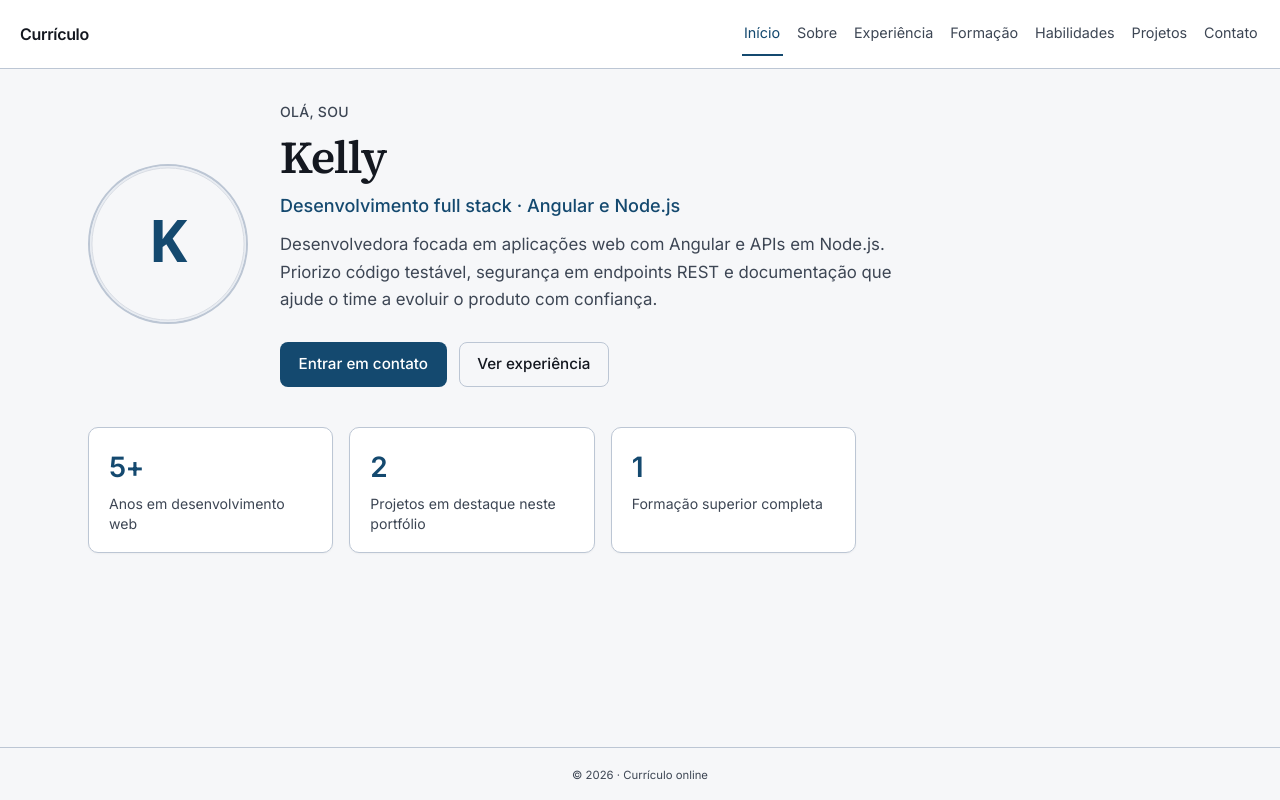
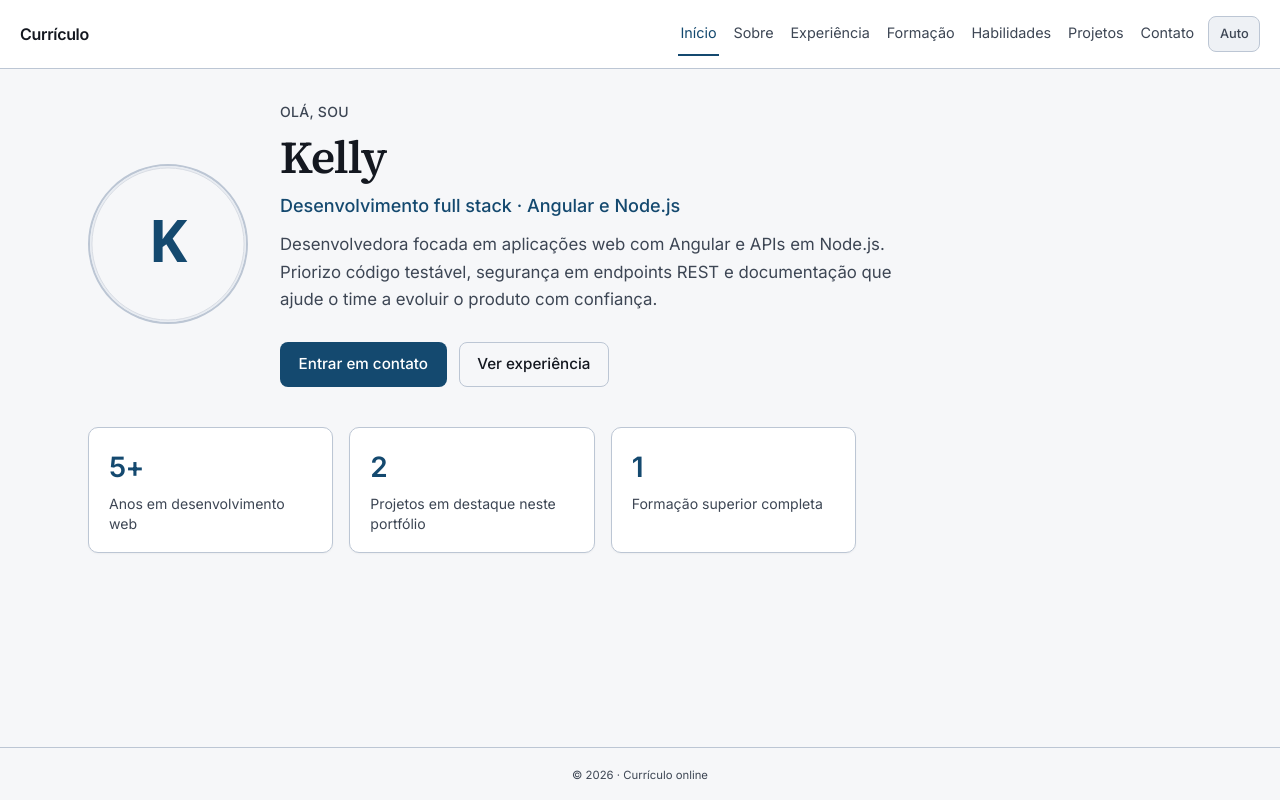
Before and after one commit to Ksaavedra/curriculum-site, an Angular app: page / in a window 1280 px wide. Built offline with nearby package versions, Linux system fonts and the light colour scheme.

Commit message:
modo escuro

```diff
--- /dev/null
+++ b/src/app/core/services/theme.service.ts
@@ -0,0 +1,92 @@
+import { DOCUMENT, isPlatformBrowser } from '@angular/common';
+import { Injectable, PLATFORM_ID, inject, signal } from '@angular/core';
+
+const STORAGE_KEY = 'cv-theme-preference';
+
+export type ThemePreference = 'system' | 'light' | 'dark';
+
+@Injectable({ providedIn: 'root' })
+export class ThemeService {
+  private readonly document = inject(DOCUMENT);
+  private readonly platformId = inject(PLATFORM_ID);
+
+  readonly preference = signal<ThemePreference>('system');
+
+  constructor() {
+    if (!isPlatformBrowser(this.platformId)) {
+      return;
+    }
+    const raw = localStorage.getItem(STORAGE_KEY);
+    if (raw === 'light' || raw === 'dark' || raw === 'system') {
+      this.preference.set(raw);
+    }
+    this.applyEffectiveTheme();
+    const mq = window.matchMedia('(prefers-color-scheme: dark)');
+    mq.addEventListener('change', () => {
+      if (this.preference() === 'system') {
+        this.applyEffectiveTheme();
+      }
+    });
+  }
+
+  effectiveTheme(): 'light' | 'dark' {
+    if (!isPlatformBrowser(this.platformId)) {
+      return 'light';
+    }
+    const p = this.preference();
+    if (p === 'light') {
+      return 'light';
+    }
+    if (p === 'dark') {
+      return 'dark';
+    }
+    return window.matchMedia('(prefers-color-scheme: dark)').matches ? 'dark' : 'light';
+  }
+
+  /** Atualiza `data-theme` em `<html>` para os tokens `--cv-*` em `styles.scss`. */
+  applyEffectiveTheme(): void {
+    if (!isPlatformBrowser(this.platformId)) {
+      return;
+    }
+    this.document.documentElement.setAttribute('data-theme', this.effectiveTheme());
+  }
+
+  setPreference(next: ThemePreference): void {
+    this.preference.set(next);
+    localStorage.setItem(STORAGE_KEY, next);
+    this.applyEffectiveTheme();
+  }
+
+  /** Ciclo: sistema → claro → escuro → sistema. */
+  cycle(): void {
+    const order: ThemePreference[] = ['system', 'light', 'dark'];
+    const cur = this.preference();
+    const i = order.indexOf(cur);
+    const next = order[(i + 1) % order.length];
+    this.setPreference(next);
+  }
+
+  /** Texto curto no botão. */
+  buttonLabel(): string {
+    switch (this.preference()) {
+      case 'system':
+        return 'Auto';
+      case 'light':
+        return 'Claro';
+      case 'dark':
+        return 'Escuro';
+    }
+  }
+
+  /** Rótulo acessível completo. */
+  ariaLabel(): string {
+    switch (this.preference()) {
+      case 'system':
+        return 'Tema do sistema: seguir claro ou escuro do dispositivo. Clicar para fixar claro.';
+      case 'light':
+        return 'Tema claro. Clicar para tema escuro.';
+      case 'dark':
+        return 'Tema escuro. Clicar para tema automático.';
+    }
+  }
+}
--- a/src/app/layout/header/header.html
+++ b/src/app/layout/header/header.html
@@ -1,5 +1,6 @@
 <header class="header">
   <a routerLink="/" class="brand">Currículo</a>
+  <div class="header-end">
     <nav class="nav" aria-label="Principal">
       @for (link of links; track link.path) {
         <a
@@ -10,4 +11,13 @@
         >
       }
     </nav>
+    <button
+      type="button"
+      class="theme-toggle"
+      (click)="theme.cycle()"
+      [attr.aria-label]="theme.ariaLabel()"
+    >
+      {{ theme.buttonLabel() }}
+    </button>
+  </div>
 </header>
--- a/src/app/layout/header/header.scss
+++ b/src/app/layout/header/header.scss
@@ -1,3 +1,34 @@
+.header-end {
+  display: flex;
+  flex-wrap: wrap;
+  align-items: center;
+  justify-content: flex-end;
+  gap: 0.5rem 0.75rem;
+}
+
+.theme-toggle {
+  font: inherit;
+  font-size: 0.8rem;
+  font-weight: 500;
+  padding: 0.45rem 0.65rem;
+  min-height: 2.25rem;
+  border-radius: 8px;
+  border: 1px solid var(--cv-border);
+  background: var(--cv-surface-2);
+  color: var(--cv-muted);
+  cursor: pointer;
+
+  &:hover {
+    color: var(--cv-text);
+    border-color: var(--cv-accent);
+  }
+
+  &:focus-visible {
+    outline: 2px solid var(--cv-accent);
+    outline-offset: 2px;
+  }
+}
+
 .header {
   display: flex;
   flex-wrap: wrap;
--- a/src/app/layout/header/header.ts
+++ b/src/app/layout/header/header.ts
@@ -1,6 +1,7 @@
-import { Component } from '@angular/core';
+import { Component, inject } from '@angular/core';
 import { RouterLink, RouterLinkActive } from '@angular/router';
 import { appPath } from '../../core/constants/internal-routes';
+import { ThemeService } from '../../core/services/theme.service';
 
 @Component({
   selector: 'app-header',
@@ -9,6 +10,8 @@ import { appPath } from '../../core/constants/internal-routes';
   styleUrl: './header.scss',
 })
 export class HeaderComponent {
+  protected readonly theme = inject(ThemeService);
+
   readonly links = [
     { path: appPath('home'), label: 'Início', exact: true },
     { path: appPath('sobre'), label: 'Sobre', exact: false },
--- a/src/app/pages/contact/contact.scss
+++ b/src/app/pages/contact/contact.scss
@@ -15,8 +15,8 @@
   }
 
   &.err {
-    background: color-mix(in oklab, #c62828 12%, transparent);
-    border: 1px solid color-mix(in oklab, #c62828 35%, transparent);
+    background: color-mix(in oklab, var(--cv-danger-text) 14%, transparent);
+    border: 1px solid color-mix(in oklab, var(--cv-danger-text) 38%, transparent);
   }
 }
 
--- a/src/index.html
+++ b/src/index.html
@@ -2,6 +2,20 @@
 <html lang="pt-BR">
 <head>
   <meta charset="utf-8">
+  <script>
+    (function () {
+      try {
+        var k = 'cv-theme-preference';
+        var v = localStorage.getItem(k);
+        var prefersDark = window.matchMedia('(prefers-color-scheme: dark)').matches;
+        var effective = 'light';
+        if (v === 'dark') effective = 'dark';
+        else if (v === 'light') effective = 'light';
+        else effective = prefersDark ? 'dark' : 'light';
+        document.documentElement.setAttribute('data-theme', effective);
+      } catch (e) {}
+    })();
+  </script>
   <title>Currículo</title>
   <base href="/">
   <meta name="viewport" content="width=device-width, initial-scale=1, viewport-fit=cover">
--- a/src/styles.scss
+++ b/src/styles.scss
@@ -50,6 +50,19 @@ body {
   --cv-type-lh-body: 1.65;
 }
 
+/* Modo escuro: `data-theme="dark"` em `<html>` (ThemeService + script em index.html). */
+:root[data-theme='dark'] {
+  --cv-bg: #12151a;
+  --cv-surface: #1a1f26;
+  --cv-surface-2: #232b35;
+  --cv-text: #e8eaed;
+  --cv-muted: #9aa5b1;
+  --cv-border: #3d4a5c;
+  --cv-accent: #7eb8e0;
+  --cv-accent-contrast: #0d1117;
+  --cv-danger-text: #ff9e9e;
+}
+
 /* Páginas internas: h1 (nível 1) > p.lead (nível 2) > conteúdo (nível 3) */
 section.page > h1 {
   margin: 0 0 0.35rem;
```
Lines whose indentation alone changed are shown as unchanged.
